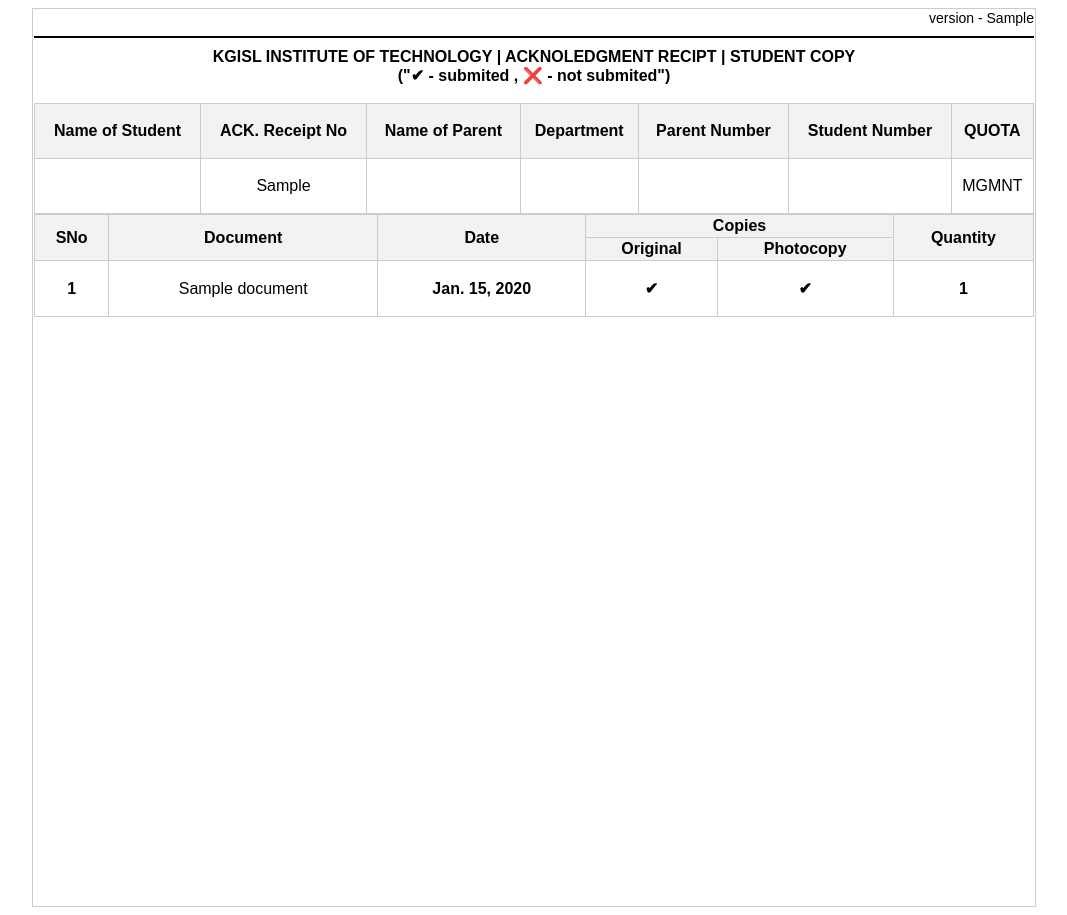
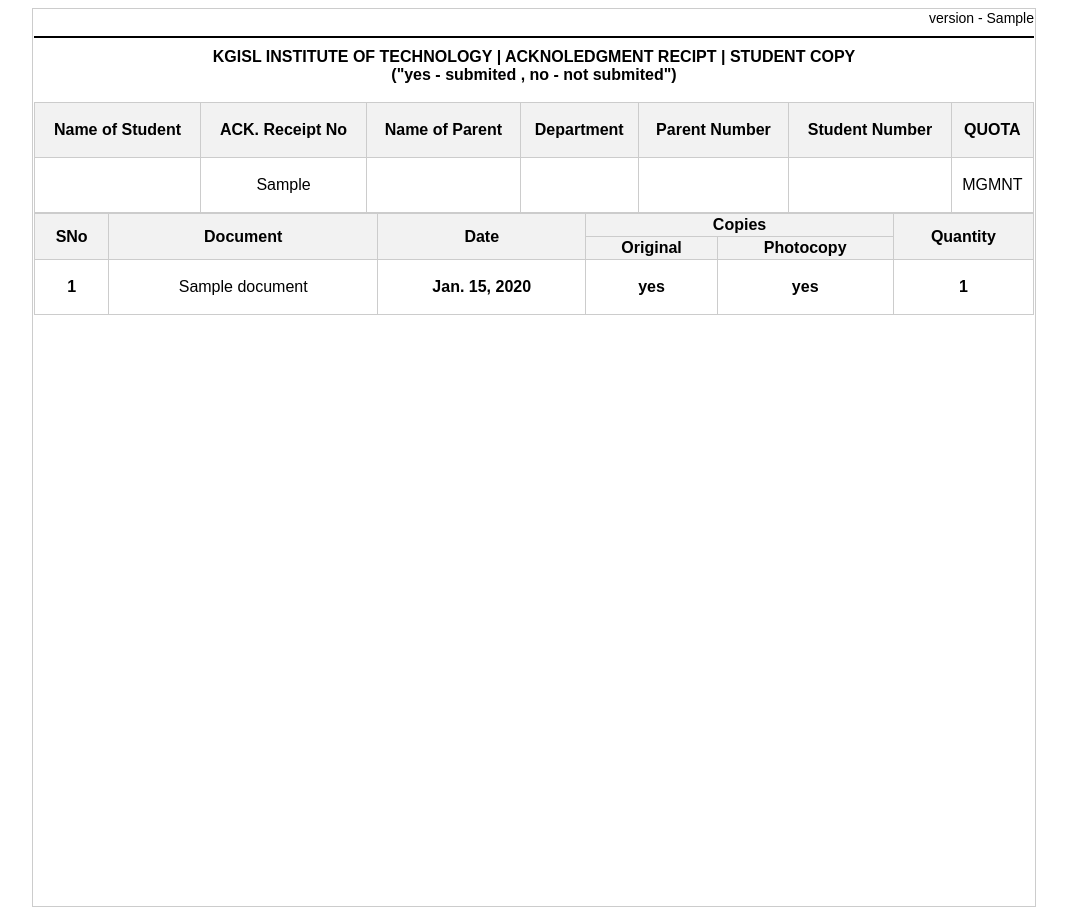
Before and after one commit to Kite-IPS/doc-portal, a Django app: template portal/templates/stud_mail.html in a window 1280 px wide. Shown: the whole page, without its empty margins (106-1173 px from the left). Run offline with Django 4.2, Linux system fonts and the light colour scheme; tables that the repository leaves empty hold one stand-in row (values such as "Sample post"); the template is opened without the code that fills it: values that come from a table or form of the project are taken from there, most other values are stand-ins (such as "Sample title", 1, 10 or a date in 2020).

Commit message:
changed yes no for mail due to entite issue

```diff
--- a/portal/templates/stud_mail.html
+++ b/portal/templates/stud_mail.html
@@ -52,7 +52,7 @@
         <hr size="2px" color="black" />
         <b>KGISL INSTITUTE OF TECHNOLOGY</b> | ACKNOLEDGMENT RECIPT | <b>
           STUDENT COPY<br/>
-          ("&#10004 - submited , &#10060 - not submited")<br><br>
+          ("yes - submited , no - not submited")<br><br>
         </b>
       </div>
       <!-- main table -->
@@ -126,16 +126,16 @@
             <td class="txt">{{ record.date }}</td>
             <td class="txt">
               {% if record.original %}
-                <p>&#10004</p>
+                <p>yes</p>
               {% else %}
-                <p>&#10060;</p>
+                <p>no</p>
               {% endif %}
             </td>
             <td class="txt">
               {% if record.photocopy %}
-                <p>&#10004</p>
+                <p>yes</p>
               {% else %}
-                <p>&#10060</p>
+                <p>no</p>
               {% endif %}
             </td>
             <td class="txt">
```
